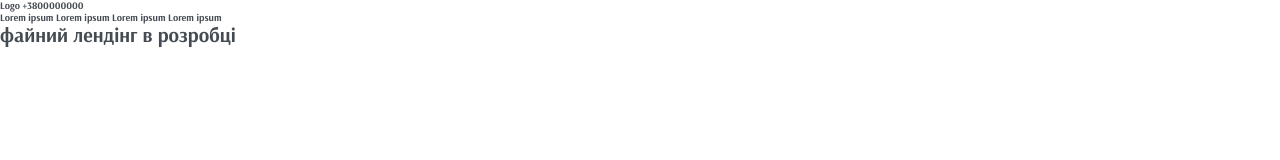
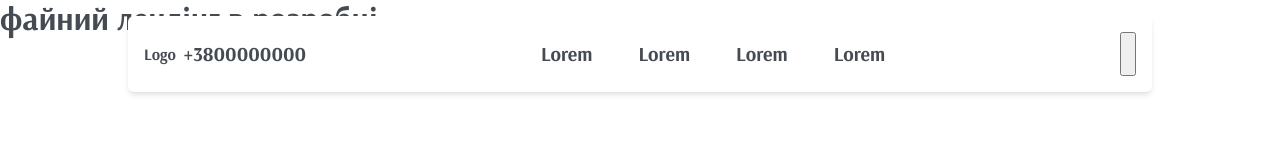
Before and after one commit to DenysKors/landing-page-communication-services, a website built with Vite: page index.html in a window 1280 px wide. Built offline with nearby package versions, Linux system fonts and the light colour scheme; files whose address does not match are found by name.

Commit message:
Add header links markup&styles

```diff
--- a/index.html
+++ b/index.html
@@ -19,16 +19,24 @@
     <title>Vite App</title>
   </head>
   <body>
-    <header>
-      <!-- <img src="" alt="Logo"> -->
-      <span>Logo</span>
-      <a href="tel:+3800000000">+3800000000</a>
-      <nav>
-        <a href="">Lorem ipsum</a>
-        <a href="">Lorem ipsum</a>
-        <a href="">Lorem ipsum</a>
-        <a href="">Lorem ipsum</a>
+    <header class="header">
+      <div class="header-logo">
+        <!-- <img class="logo" src="" alt="Logo"> -->
+        <span>Logo</span>
+        <a class="logo-link" href="tel:+3800000000">+3800000000</a>
+      </div>
+      <nav class="header-nav">
+        <a class="header-link" href="">Lorem</a>
+        <a class="header-link" href="">Lorem</a>
+        <a class="header-link" href="">Lorem</a>
+        <a class="header-link" href="">Lorem</a>
       </nav>
+      <button
+        id="theme-switch"
+        type="button"
+        title="перемикач теми"
+        aria-label="перемикач теми"
+      ></button>
     </header>
     <h1>файний лендінг в розробці</h1>
 
--- a/src/style.css
+++ b/src/style.css
@@ -19,7 +19,6 @@
 }
 
 html {
-  font-size: 62.5%;
   scroll-behavior: smooth;
 }
 
@@ -73,3 +72,101 @@ img {
   max-width: 100%;
   height: auto;
 }
+
+/* HEADER*/
+
+.header {
+  width: 100vw;
+  padding: 0.5rem;
+  position: fixed;
+  top: 1rem;
+  display: flex;
+  border-radius: 0.375rem;
+  background-color: var(--color-body);
+  box-shadow: 0 4px 6px -1px rgba(0, 0, 0, 0.1),
+    0 2px 4px -1px rgba(0, 0, 0, 0.06);
+  z-index: 20;
+}
+
+@media only screen and (min-width: 768px) {
+  .header {
+    left: 50%;
+    padding: 1rem;
+    max-width: 64rem;
+    justify-content: space-around;
+    transform: translateX(-50%);
+  }
+}
+
+.header-logo {
+  display: flex;
+  gap: 0.5rem;
+  place-items: center;
+}
+
+.logo-link {
+  font-size: 1rem;
+  line-height: 1.5;
+}
+
+.logo-link:hover,
+.logo-link:focus {
+  text-decoration: underline;
+}
+
+@media only screen and (min-width: 768px) {
+  .logo-link {
+    font-size: 1.25rem;
+    line-height: 1.4;
+  }
+}
+
+.header-nav {
+  width: 100%;
+  display: flex;
+  gap: 1rem;
+  /* background-color: inherit; */
+  place-content: center;
+  /* overflow: hidden;
+  transition: width 0.3s ease, height 0.3s ease; */
+}
+
+.header-link {
+  position: relative;
+  padding: 8px 15px;
+  font-size: 1rem;
+  line-height: 1.5;
+}
+
+.header-link:hover,
+.header-link:focus {
+  color: var(--color-heading);
+}
+
+@media only screen and (min-width: 768px) {
+  .header-link {
+    font-size: 1.25rem;
+    line-height: 1.4;
+  }
+}
+
+.header-link::after {
+  content: '';
+  position: absolute;
+  top: 0;
+  left: 0;
+  z-index: -1;
+  width: 100%;
+  height: 100%;
+  background-color: var(--color-link-hover-bg);
+  transform: scale(40%);
+  opacity: 0;
+  border-radius: 8px;
+  transition: all 300ms;
+}
+
+.header-link:hover::after,
+.header-link:focus::after {
+  transform: scale(100%);
+  opacity: 1;
+}
```
